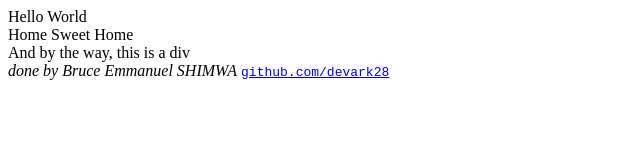
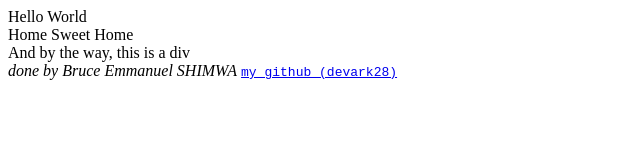
Before and after one commit to devark28/gym_netlify_deploy_test, a plain HTML site: page index.html in a window 1280 px wide. Shown: the full height of the page, 0-640 px from the left. Drawn offline with Linux system fonts and the light colour scheme.

Commit message:
Update 2024-11-07 12:58:33

```diff
--- a/index.html
+++ b/index.html
@@ -16,7 +16,7 @@
     <div>
         <i>done by Bruce Emmanuel SHIMWA</i>
         <code>
-            <a href="github.com/devark28">github.com/devark28</a>
+            <a href="github.com/devark28">my github (devark28)</a>
         </code>
     </div>
 </body>
```
Also changed, not shown: 1 other file.
